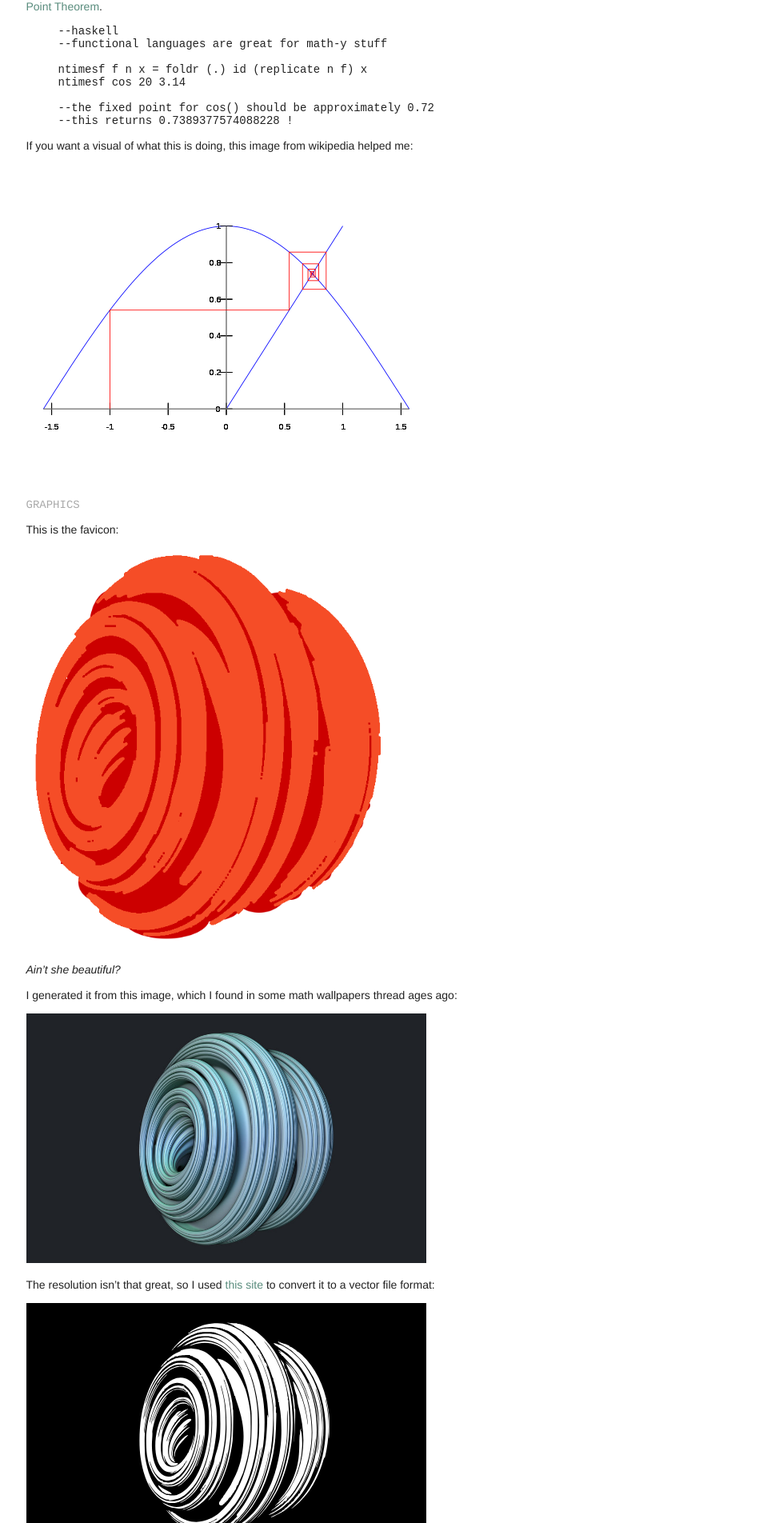
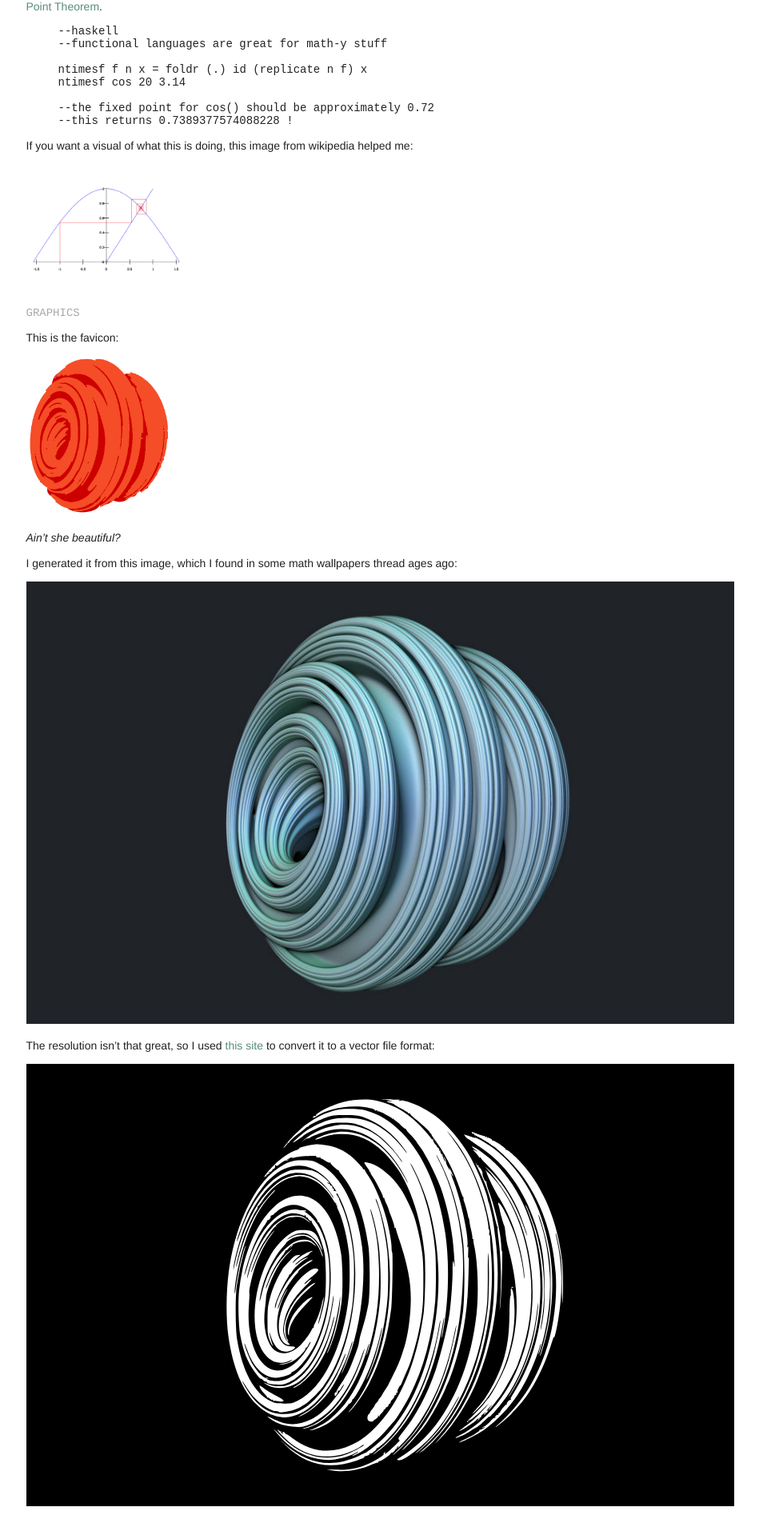
Before and after one commit to neilvyas/neilvyas.github.io, a Jekyll site: the page built from _posts/2014-10-22-favicon.markdown, in a window 1280 px wide. Shown: the part 443-2347 px from the top of the page at 80% size, without its empty margins (165-1114 px from the left). Built offline with Jekyll 4.4.1, drawn with Linux system fonts in a browser that asks for light colours.

Commit message:
fixed image size exceeding page width

```diff
--- a/_posts/2014-10-22-favicon.markdown
+++ b/_posts/2014-10-22-favicon.markdown
@@ -29,22 +29,22 @@ ntimesf cos 20 3.14
 
 If you want a visual of what this is doing, this image from wikipedia helped me:
 
-![I should generate an animated one!]({{ site.url }}/assets/cos_fixed_point.png){:.foo width="500"}
+![I should generate an animated one!]({{ site.url }}/assets/cos_fixed_point.png){:.foo width="200px";max-width="100%" }
 
 ##GRAPHICS
 This is the favicon:
 
-![Locutus' Icon]({{ site.url }}/assets/julia-red-orange.png){:.foo width="500"}
+![Locutus' Icon]({{ site.url }}/assets/julia-red-orange.png){:.foo width="200px";max-width="100%"}
 
 *Ain't she beautiful?*
 
 I generated it from this image, which I found in some math wallpapers thread ages ago:
 
-![The original image]({{ site.url }}/assets/julia_original.jpg){:.foo width="500"}
+![The original image]({{ site.url }}/assets/julia_original.jpg){:.foo width="100%"}
 
 The resolution isn't that great, so I used [this site](http://image.online-convert.com/convert-to-svg) to convert it to a vector file format:
 
-![Vectorized images are a godsend]({{ site.url }}/assets/julia.svg){:.foo width="500"}
+![Vectorized images are a godsend]({{ site.url }}/assets/julia.svg){:.foo width="100%"}
 
 *This actually is a great wallpaper now!*
 
```
